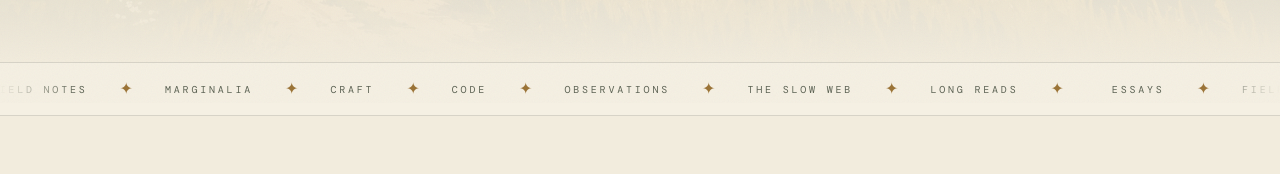
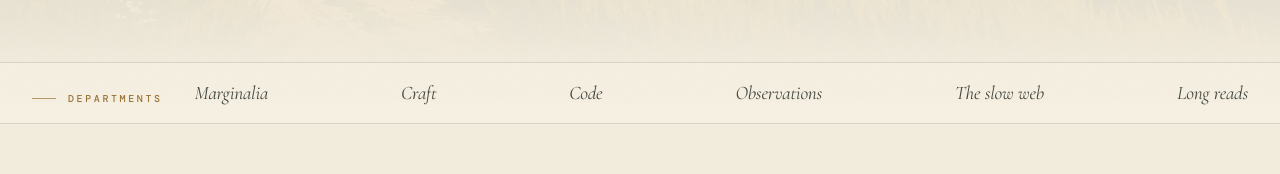
Before and after one commit to Anos714/Inkwell, a React (Vite) app in the folder frontend/: page / in a window 1280 px wide. Shown: the part 697-871 px from the top of the page. Built offline with nearby package versions, Linux system fonts and the light colour scheme; no server answers.

Commit message:
fix(landing): still the departments band
Replace the endlessly scrolling category ticker with a printed contents
line: a brass-ruled label and six departments set in display italic. It
sits still, wraps into tidy columns on narrow widths, and fills the shell
only on wide screens.

```diff
--- a/frontend/src/features/blogs/components/blog-home.tsx
+++ b/frontend/src/features/blogs/components/blog-home.tsx
@@ -1,6 +1,6 @@
 import { SiteHeader } from '../../../components/site-header'
 import { Hero } from './landing/hero'
-import { ReadingTicker } from './landing/ticker'
+import { DepartmentsBand } from './landing/departments'
 import { HeroPlate } from './landing/hero-plate'
 import { TopicsStrip } from './landing/topics-strip'
 import { ReadingRoom } from './landing/reading-room'
@@ -31,7 +31,7 @@ export function BlogHome() {
       <SiteHeader />
       <main>
         <Hero />
-        <ReadingTicker />
+        <DepartmentsBand />
         <HeroPlate />
         <TopicsStrip />
         <RecentPosts />
--- /dev/null
+++ b/frontend/src/features/blogs/components/landing/departments.tsx
@@ -0,0 +1,37 @@
+const DEPARTMENTS = [
+  'Marginalia',
+  'Craft',
+  'Code',
+  'Observations',
+  'The slow web',
+  'Long reads',
+] as const
+
+/**
+ * The departments of the journal, set as a still running head between the
+ * opening and the plate. A printed contents line rather than a ticker: it
+ * holds its place, so the eye can rest on it.
+ */
+export function DepartmentsBand() {
+  return (
+    <section aria-label="Departments" className="border-y border-inkwell-rule bg-inkwell-900/40">
+      <div className="mx-auto flex max-w-[86rem] flex-col gap-2.5 px-5 py-4 sm:flex-row sm:items-baseline sm:gap-8 sm:px-8">
+        <p className="eyebrow flex shrink-0 items-center gap-3">
+          <span aria-hidden="true" className="h-px w-6 bg-inkwell-brass/70" />
+          Departments
+        </p>
+
+        <ul className="grid grid-cols-2 gap-x-6 gap-y-1 sm:w-full sm:grid-cols-3 sm:gap-x-8 xl:flex xl:flex-1 xl:justify-between">
+          {DEPARTMENTS.map((department) => (
+            <li
+              key={department}
+              className="font-display text-[1.1rem] italic leading-6 tracking-[-0.01em] text-inkwell-cream/85 sm:text-[1.2rem] sm:leading-7"
+            >
+              {department}
+            </li>
+          ))}
+        </ul>
+      </div>
+    </section>
+  )
+}
--- a/frontend/src/features/blogs/components/landing/ticker.tsx
+++ /dev/null
@@ -1,44 +0,0 @@
-const WORDS = [
-  'Essays',
-  'Field notes',
-  'Marginalia',
-  'Craft',
-  'Code',
-  'Observations',
-  'The slow web',
-  'Long reads',
-] as const
-
-function Row({ ariaHidden = false }: { ariaHidden?: boolean }) {
-  return (
-    <div className="flex shrink-0 items-center" aria-hidden={ariaHidden || undefined}>
-      {WORDS.map((word) => (
-        <span key={word} className="flex items-center">
-          <span className="px-6 font-mono text-[10px] uppercase tracking-[0.28em] text-inkwell-muted sm:px-8">
-            {word}
-          </span>
-          <span aria-hidden="true" className="font-display text-base italic text-inkwell-brass">
-            ✦
-          </span>
-        </span>
-      ))}
-    </div>
-  )
-}
-
-/**
- * A printer's ticker: the categories of the journal, set in caps, drifting
- * slowly between two hairlines.
- */
-export function ReadingTicker() {
-  return (
-    <div className="border-y border-inkwell-rule bg-inkwell-900/50">
-      <div className="marquee py-3.5" style={{ ['--marquee-duration' as string]: '46s' }}>
-        <div className="marquee-track">
-          <Row />
-          <Row ariaHidden />
-        </div>
-      </div>
-    </div>
-  )
-}
--- a/frontend/src/styles/globals.css
+++ b/frontend/src/styles/globals.css
@@ -727,9 +727,6 @@ section[id] { scroll-margin-top: 6rem; }
   to { transform: translateX(-50%); }
 }
 
-/* A slower, reversed ticker for the masthead band. */
-.marquee-reverse .marquee-track { animation-direction: reverse; }
-
 /* ── Draw-in stroke + slow float ──────────────────────────────────────────── */
 
 .draw-stroke {
```
Also changed, not shown: 1 other file (tests, documents, lock files or other folders).
